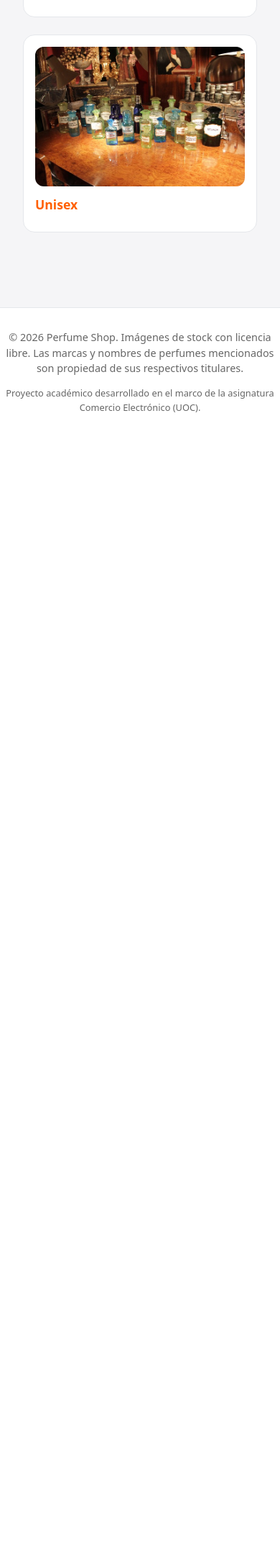
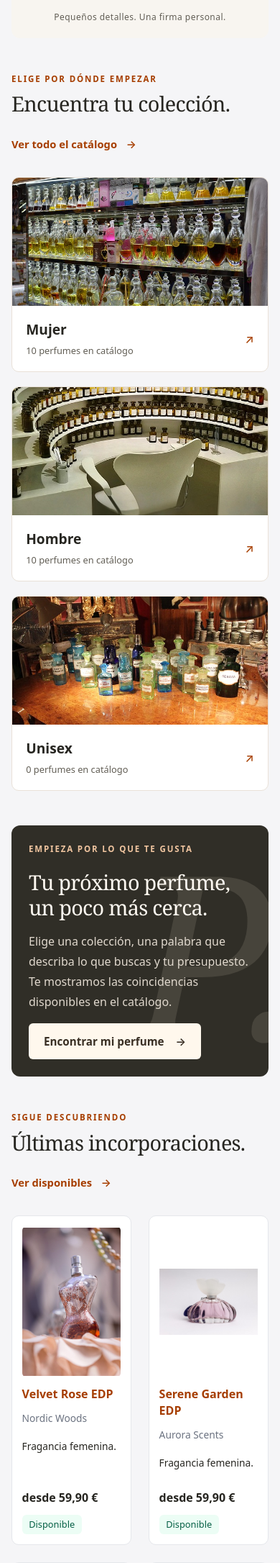
Before and after one commit to Rpfdeveloper/comercio-electronico, a PHP site: page / in a window 390 px wide. Shown: the part 1006-3178 px from the top of the page at 72% size. Before the commit the page ends 1579 px from the top, so only its background shows below. Run offline with PHP 8.4, Linux system fonts and the light colour scheme; data comes from the database, SQL or seed files in the repository.

Commit message:
Renueva la portada y añade descubrimiento guiado de perfumes

```diff
--- /dev/null
+++ b/tienda/public/css/storefront.css
@@ -0,0 +1,79 @@
+/* Mejora progresiva: contenido y navegación independientes de JavaScript. */
+:root { --store-ink:#272621; --store-muted:#625e55; --store-paper:#f8f5f0; --store-accent:#a63e00; }
+.skip-link { position:fixed; left:1rem; top:1rem; z-index:1100; padding:1rem; background:#fff; color:#272621; transform:translateY(-180%); }
+.skip-link:focus { transform:translateY(0); outline:3px solid #a63e00; }
+:where(a,button,input,select,summary):focus-visible { outline:3px solid #2563eb; outline-offset:4px; }
+#main-content:focus { outline:none; }
+.header-bar { padding:.8rem 1rem; }
+.header-left { gap:1rem; flex-wrap:wrap; }
+.shop-title { margin:0; white-space:nowrap; letter-spacing:-.04em; font-size:1.55rem; }
+.shop-title-link { color:var(--store-ink); }
+.header-actions { gap:.8rem; }
+.main-menu { gap:.1rem; }
+#menu a { min-height:44px; display:inline-flex; align-items:center; color:#554b42; padding:.4rem .65rem; }
+.storefront { color:var(--store-ink); }
+.storefront a { color:var(--store-accent); }
+.storefront .btn,.storefront button { background:var(--store-accent); color:#fff; border-radius:6px; min-height:48px; padding:.8rem 1.25rem; gap:1rem; }
+.storefront .btn:hover,.storefront button:hover { background:#803000; box-shadow:none; }
+.storefront .btn:active { transform:none; }
+.store-eyebrow { font-size:.72rem; font-weight:700; letter-spacing:.16em; line-height:1.6; color:var(--store-accent); margin:0 0 1.2rem; }
+.store-hero { display:grid; grid-template-columns:1.05fr 1fr; gap:2.5rem; align-items:center; background:var(--store-paper); padding:clamp(1.25rem,4vw,3.5rem); border-radius:12px; }
+.store-hero h1,.discovery-intro h1 { font-family:Georgia,'Times New Roman',serif; font-weight:400; font-size:clamp(2.8rem,5vw,4.5rem); line-height:1.05; letter-spacing:-.045em; margin:0 0 1.5rem; }
+.store-hero h1 em { color:var(--store-accent); font-weight:400; }
+.store-lead { color:var(--store-muted); font-size:1.05rem; line-height:1.75; max-width:46ch; }
+.store-actions { display:flex; align-items:center; flex-wrap:wrap; gap:1.25rem; margin:1.75rem 0 1.5rem; }
+.store-text-link { display:inline-flex; align-items:center; gap:.8rem; min-height:44px; font-size:.92rem; font-weight:600; }
+.store-caption { font-size:.82rem; color:var(--store-muted); line-height:1.65; }
+.store-hero-image { margin:0; min-width:0; }
+.store-hero-image img { display:block; width:100%; height:auto; aspect-ratio:4/5; object-fit:cover; border-radius:45% 45% 10px 10px; }
+.store-hero-image figcaption { text-align:center; color:var(--store-muted); font-size:.75rem; letter-spacing:.04em; margin-top:1rem; }
+.store-section { margin:4rem 0; }
+.store-section-heading { display:flex; justify-content:space-between; align-items:end; gap:1rem; margin-bottom:1.5rem; flex-wrap:wrap; }
+.store-section-heading .store-eyebrow { margin-bottom:.5rem; }
+.store-section h2,.store-discovery h2 { font-family:Georgia,'Times New Roman',serif; font-size:clamp(1.8rem,3vw,2.5rem); font-weight:400; letter-spacing:-.025em; line-height:1.2; margin:0; }
+.store-collections { display:grid; grid-template-columns:repeat(3,minmax(0,1fr)); gap:1.25rem; }
+.store-collection { display:block; background:#fff; border:1px solid #e9e1d8; border-radius:10px; overflow:hidden; min-width:0; }
+.store-collection:hover { text-decoration:none; border-color:var(--store-accent); }
+.store-collection img { display:block; width:100%; height:auto; aspect-ratio:16/10; object-fit:cover; }
+.store-collection-copy { display:flex; align-items:center; justify-content:space-between; gap:1rem; padding:1.2rem; }
+.store-collection-copy strong { display:block; color:var(--store-ink); font-size:1.2rem; }
+.store-collection-copy small { display:block; font-size:.8rem; color:var(--store-muted); margin-top:.3rem; }
+.store-discovery { position:relative; overflow:hidden; border-radius:12px; padding:clamp(1.5rem,5vw,3.5rem); background:#302e27; color:#fffaf2; }
+.store-discovery .store-eyebrow { color:#efc49f; }
+.store-discovery h2 { position:relative; z-index:1; }
+.store-discovery p:not(.store-eyebrow) { color:#e0d8cd; max-width:52ch; line-height:1.75; position:relative; z-index:1; }
+.store-discovery .btn { position:relative; z-index:1; background:#fff8ed; color:#392f24; }
+.store-discovery .btn:hover { background:#f2dfc5; }
+.store-discovery-mark { position:absolute; right:3%; top:-1.5rem; font:italic 24rem/1 Georgia,serif; color:#47443b; pointer-events:none; }
+.store-product-grid { grid-template-columns:repeat(4,minmax(0,1fr)); }
+.store-product-grid .card { border-radius:10px; padding:.85rem; box-shadow:none; }
+.store-product-grid .card img { border-radius:6px; }
+.store-product-grid .card h3 { font-size:1rem; line-height:1.45; }
+.store-product-grid .card p { font-size:.86rem; }
+.store-product-grid .price { color:var(--store-ink); padding-top:.75rem; }
+.discovery-intro { padding:1.5rem 0; max-width:760px; }
+.discovery-intro h1 { font-size:clamp(2.4rem,5vw,3.8rem); }
+.discovery-form { container-type:inline-size; display:grid; grid-template-columns:repeat(3,minmax(0,1fr)); gap:1.5rem; padding:2rem; border:1px solid #e9e1d8; border-radius:12px; background:var(--store-paper); }
+.discovery-form label { display:block; font-size:.9rem; font-weight:600; margin-bottom:.75rem; }
+.discovery-form label span { display:block; color:var(--store-accent); font-size:.75rem; margin-bottom:.4rem; }
+.discovery-form input,.discovery-form select { min-height:48px; width:100%; border:1px solid #8d887e; border-radius:6px; padding:.75rem; }
+.discovery-form small { display:block; font-size:.78rem; line-height:1.6; color:var(--store-muted); margin-top:.55rem; }
+.discovery-submit { grid-column:1/-1; display:flex; align-items:center; gap:1.5rem; flex-wrap:wrap; }
+.discovery-submit a { display:inline-flex; align-items:center; min-height:44px; }
+.discovery-empty { padding:2rem; background:var(--store-paper); border:1px solid #e9e1d8; border-radius:10px; }
+.discovery-empty p { max-width:55ch; }
+.discovery-explanation { margin:2rem 0; padding:1.25rem 0; border-top:1px solid #ddd4c7; }
+.discovery-explanation summary { cursor:pointer; min-height:44px; padding:.6rem 0; font-weight:600; }
+.discovery-explanation p { color:var(--store-muted); max-width:80ch; line-height:1.75; }
+.store-footer { background:var(--store-paper); text-align:left; color:var(--store-muted); }
+.store-footer-grid { display:grid; grid-template-columns:1.2fr .8fr 1fr; gap:2rem; padding-block:2.5rem; }
+.store-footer-brand { font-size:1.45rem; font-weight:700; color:var(--store-ink); letter-spacing:-.04em; margin:0; }
+.store-footer h2 { font-size:1rem; color:var(--store-ink); margin:0; }
+.store-footer nav { display:flex; flex-direction:column; align-items:flex-start; }
+.store-footer nav a { display:inline-flex; align-items:center; min-height:44px; color:var(--store-accent); }
+.store-footer-bottom { display:flex; flex-wrap:wrap; justify-content:space-between; gap:.3rem 2rem; border-top:1px solid #e0d8cc; font-size:.75rem; padding-block:1rem; }
+@container (width < 34rem) { .discovery-submit { flex-direction:column; align-items:stretch; gap:.5rem; } .discovery-submit a { justify-content:center; } }
+@media(max-width:900px) { .store-hero { gap:1.5rem; } .store-product-grid { grid-template-columns:repeat(2,minmax(0,1fr)); } .discovery-form { grid-template-columns:1fr; padding:1.5rem; } .header-bar { flex-wrap:wrap; } }
+@media(max-width:640px) { .store-hero { grid-template-columns:1fr; } .store-hero-image img { aspect-ratio:4/3; border-radius:9px; } .store-collections,.store-footer-grid { grid-template-columns:1fr; } .store-section { margin:3rem 0; } .store-discovery-mark { right:-3rem; top:1rem; font-size:20rem; } .store-footer-grid { gap:1.5rem; } .store-collection img { aspect-ratio:2/1; } }
+@media(max-width:380px) { .store-product-grid { grid-template-columns:1fr; } .store-actions { align-items:stretch; flex-direction:column; gap:.5rem; } .store-actions .store-text-link { justify-content:center; } .store-hero h1 { font-size:2.55rem; } }
+@media(prefers-reduced-motion:reduce) { *,*::before,*::after { animation:none!important; transition:none!important; scroll-behavior:auto!important; } .card:hover,.btn:hover,button:hover,.cart-button:hover { transform:none; } }
--- a/tienda/public/includes/catalog-page.php
+++ b/tienda/public/includes/catalog-page.php
@@ -20,7 +20,7 @@ try {
     if ($filters['marca'] !== '' && !in_array($filters['marca'], array_column($brands, 'slug'), true)) {
         throw new OutOfBoundsException('Marca no encontrada.');
     }
-    if ($categoryPage) { $title = $category['nombre']; }
+    if ($categoryPage) { $title = category_label($category['nombre']); }
     $result = catalog_results(db(), $filters);
 } catch (InvalidArgumentException $e) {
     http_response_code(422); $error = $e->getMessage();
@@ -46,12 +46,12 @@ require __DIR__ . '/header.php';
       <?php else: ?>
         <div><label for="catalog-category">Categoría</label><select id="catalog-category" name="c">
           <option value="">Todas las categorías</option>
-          <?php foreach ($categories as $item): ?><option value="<?= h($item['slug']) ?>" <?= $filters['c'] === $item['slug'] ? 'selected' : '' ?>><?= h($item['nombre']) ?></option><?php endforeach; ?>
+          <?php foreach ($categories as $item): ?><option value="<?= h($item['slug']) ?>" <?= $filters['c'] === $item['slug'] ? 'selected' : '' ?>><?= h(category_label($item['nombre'])) ?></option><?php endforeach; ?>
         </select></div>
       <?php endif; ?>
       <div><label for="catalog-brand">Marca</label><select id="catalog-brand" name="marca">
         <option value="">Todas las marcas</option>
-        <?php foreach ($brands as $item): ?><option value="<?= h($item['slug']) ?>" <?= $filters['marca'] === $item['slug'] ? 'selected' : '' ?>><?= h($item['nombre']) ?></option><?php endforeach; ?>
+        <?php foreach ($brands as $item): ?><option value="<?= h($item['slug']) ?>" <?= $filters['marca'] === $item['slug'] ? 'selected' : '' ?>><?= h(category_label($item['nombre'])) ?></option><?php endforeach; ?>
       </select></div>
       <div><label for="catalog-min">Precio mínimo (€)</label><input id="catalog-min" name="min" type="text" inputmode="decimal" value="<?= h($filters['min']) ?>" placeholder="0,00"></div>
       <div><label for="catalog-max">Precio máximo (€)</label><input id="catalog-max" name="max" type="text" inputmode="decimal" value="<?= h($filters['max']) ?>" placeholder="Sin límite"></div>
--- a/tienda/public/includes/footer.php
+++ b/tienda/public/includes/footer.php
@@ -1,21 +1,12 @@
     </main>
-
-    <!-- Pie de página con créditos y contexto académico -->
-    <footer class="container"
-            style="text-align:center; margin-top:2rem; padding:1rem 0;
-                   border-top:1px solid #e5e7eb; color:#666; font-size:0.9rem;">
-        <p>
-            &copy; <?= date('Y') ?> <?= h(APP_NAME) ?>.
-            Imágenes de stock con licencia libre.
-            Las marcas y nombres de perfumes mencionados son propiedad de sus respectivos titulares.
-        </p>
-        <p style="font-size:0.8rem; margin-top:0.5rem;">
-            Proyecto académico desarrollado en el marco de la asignatura
-            <em>Comercio Electrónico (UOC)</em>.
-        </p>
+    <footer class="store-footer">
+      <div class="container store-footer-grid">
+        <div><p class="store-footer-brand"><?= h(APP_NAME) ?></p><p>Encuentra una fragancia que hable de ti.</p><p class="store-caption">Proyecto en desarrollo. No admite pagos reales.</p></div>
+        <nav aria-label="Enlaces de la tienda"><a href="<?= h(url('catalogo.php')) ?>">Explorar catálogo</a><a href="<?= h(url('descubrir.php')) ?>">Encuentra tu perfume</a><a href="<?= h(url('cuenta.php')) ?>">Mi cuenta</a></nav>
+        <section id="contacto" aria-labelledby="contact-title"><h2 id="contact-title">Contacto próximamente</h2><p>Estamos preparando nuestro canal de atención.</p></section>
+      </div>
+      <div class="container store-footer-bottom"><p>&copy; <?= date('Y') ?> <?= h(APP_NAME) ?> · Proyecto académico de Comercio Electrónico.</p><p>Imágenes del catálogo conservadas del proyecto original.</p></div>
     </footer>
-
-    <!-- JavaScript principal de la tienda -->
-    <script src="<?= asset('js/main.js?v=1.4') ?>"></script>
+    <script src="<?= asset('js/main.js?v=1.4') ?>" defer></script>
   </body>
 </html>
--- a/tienda/public/includes/header.php
+++ b/tienda/public/includes/header.php
@@ -26,12 +26,16 @@ if (!empty($_SESSION['cart']) && is_array($_SESSION['cart'])) {
 <head>
   <meta charset="utf-8">
   <meta name="viewport" content="width=device-width, initial-scale=1">
-  <title><?= h(APP_NAME) ?></title>
+  <title><?= isset($pageTitle) ? h($pageTitle) . ' · ' : '' ?><?= h(APP_NAME) ?></title>
+  <meta name="description" content="<?= h($pageDescription ?? 'Explora las colecciones y el catálogo de Perfume Shop. Proyecto en desarrollo.') ?>">
+  <meta name="theme-color" content="#f8f5f0">
 
   <!-- Hoja de estilos principal de la tienda -->
   <link rel="stylesheet" href="<?= asset('css/style.css?v=1.4') ?>">
+  <link rel="stylesheet" href="<?= asset('css/storefront.css?v=1.0') ?>">
 </head>
 <body>
+<a class="skip-link" href="#main-content">Saltar al contenido</a>
 
 <!-- HEADER PRINCIPAL -->
 <header class="header-sticky">
@@ -41,18 +45,19 @@ if (!empty($_SESSION['cart']) && is_array($_SESSION['cart'])) {
     <div class="header-left">
 
       <!-- Título / Logo -->
-      <h1 class="shop-title">
+      <p class="shop-title">
         <a href="<?= url('/') ?>" class="shop-title-link">
           <?= h(APP_NAME) ?>
         </a>
-      </h1>
+      </p>
 
       <!-- Menú de categorías -->
       <nav id="menu" class="main-menu" aria-label="Navegación principal">
         <a href="<?= url('catalogo.php') ?>">Catálogo</a>
+        <a href="<?= url('descubrir.php') ?>">Encuentra tu perfume</a>
         <?php foreach ($menuCategorias as $c): ?>
           <a href="<?= url('categoria.php?c=' . rawurlencode($c['slug'])) ?>">
-            <?= h($c['nombre']) ?>
+            <?= h(category_label($c['nombre'])) ?>
           </a>
         <?php endforeach; ?>
       </nav>
@@ -77,4 +82,4 @@ if (!empty($_SESSION['cart']) && is_array($_SESSION['cart'])) {
 </header>
 
 <!-- Contenedor principal -->
-<main class="container">
+<main id="main-content" class="container" tabindex="-1">
--- /dev/null
+++ b/tienda/public/includes/product-card.php
@@ -0,0 +1,11 @@
+<?php // $product procede de catalog_results; compartido por portada y guía. ?>
+<article class="card catalog-product">
+  <a href="<?= h(url('producto.php?p=' . rawurlencode($product['slug']))) ?>">
+    <?php if ($product['imagen_principal']): ?><img loading="lazy" decoding="async" width="640" height="427" src="<?= h($product['imagen_principal']) ?>" alt="<?= h($product['nombre']) ?>"><?php endif; ?>
+    <h3><?= h($product['nombre']) ?></h3>
+  </a>
+  <p class="catalog-brand"><?= h($product['marca']) ?></p>
+  <p><?= h($product['descripcion_corta'] ?? '') ?></p>
+  <?php if ($product['precio_desde'] !== null): ?><div class="price">desde <?= money_eur((float)$product['precio_desde']) ?></div><?php endif; ?>
+  <span class="catalog-availability <?= $product['disponible'] ? 'available' : '' ?>"><?= $product['disponible'] ? 'Disponible' : 'Agotado' ?></span>
+</article>
--- a/tienda/public/index.php
+++ b/tienda/public/index.php
@@ -1,46 +1,61 @@
 <?php
-require_once __DIR__ . '/../config/init.php';      // Configuración + sesión
-require_once __DIR__ . '/includes/header.php';     // Cabecera común
-
-// Obtener categorías activas ordenadas por posición y nombre
-$stmt = db()->query(
-    "SELECT nombre, slug, imagen_url
-     FROM categoria
-     WHERE activa = 1
-     ORDER BY orden, nombre"
-);
-$cats = $stmt->fetchAll();
+require_once __DIR__ . '/../config/init.php';
+require_once __DIR__ . '/../src/lib/catalog.php';
+$pageTitle = 'Tu esencia, a tu manera';
+$pageDescription = 'Explora el catálogo de Perfume Shop y encuentra fragancias por colección, descripción y presupuesto.';
+$cats = db()->query('SELECT c.nombre, c.slug, c.imagen_url, COUNT(p.id) AS productos
+    FROM categoria c LEFT JOIN producto p ON p.id_categoria = c.id AND p.activo = 1
+    WHERE c.activa = 1 GROUP BY c.id, c.nombre, c.slug, c.imagen_url, c.orden
+    ORDER BY c.orden, c.nombre')->fetchAll();
+$featured = catalog_results(db(), catalog_filters(['stock' => '1', 'orden' => 'recientes']));
+require __DIR__ . '/includes/header.php';
 ?>
-
-<section class="container" style="margin-top:2rem;">
-  <div class="catalog-summary"><h2>Explora nuestras fragancias</h2>
-    <a class="btn" href="<?= url('catalogo.php') ?>">Ver todos los perfumes</a></div>
-
-  <div class="grid">
-    <?php foreach ($cats as $c): ?>
-      <article class="card">
-
-        <!-- Enlace a la página de productos de la categoría -->
-        <a href="categoria.php?c=<?= h($c['slug']) ?>">
-
-          <!-- Imagen de categoría (si existe en la BD) -->
-          <?php if (!empty($c['imagen_url'])): ?>
-            <img
-              src="<?= h($c['imagen_url']) ?>"
-              alt="<?= h($c['nombre']) ?>"
-              style="width:100%;height:auto;"
-            >
-          <?php endif; ?>
-
-          <!-- Nombre visible de la categoría -->
-          <h3><?= h($c['nombre']) ?></h3>
-
+<div class="storefront">
+  <section class="store-hero" aria-labelledby="home-title">
+    <div class="store-hero-copy">
+      <p class="store-eyebrow">EL ARTE DE ENCONTRAR TU FRAGANCIA</p>
+      <h1 id="home-title">Tu esencia,<br><em>a tu manera.</em></h1>
+      <p class="store-lead">Hay perfumes que acompañan un momento. Y otros que se quedan contigo. Empieza a descubrir el tuyo.</p>
+      <div class="store-actions">
+        <a class="btn" href="<?= h(url('catalogo.php')) ?>">Explorar perfumes <span aria-hidden="true">↗</span></a>
+        <a class="store-text-link" href="<?= h(url('descubrir.php')) ?>">Ayúdame a elegir <span aria-hidden="true">→</span></a>
+      </div>
+      <p class="store-caption">Colecciones para descubrir, a tu ritmo.</p>
+    </div>
+    <figure class="store-hero-image">
+      <img src="<?= h(asset('img/products/Mujer/aurora-blossom-edp.jpg')) ?>" width="640" height="427" fetchpriority="high" alt="Frasco de perfume junto a flores en tonos suaves">
+      <figcaption>Pequeños detalles. Una firma personal.</figcaption>
+    </figure>
+  </section>
+  <section class="store-section" aria-labelledby="collections-title">
+    <div class="store-section-heading"><div><p class="store-eyebrow">ELIGE POR DÓNDE EMPEZAR</p><h2 id="collections-title">Encuentra tu colección.</h2></div><a class="store-text-link" href="<?= h(url('catalogo.php')) ?>">Ver todo el catálogo <span aria-hidden="true">→</span></a></div>
+    <div class="store-collections">
+      <?php foreach ($cats as $c): ?>
+        <a class="store-collection" href="<?= h(url('categoria.php?c=' . rawurlencode($c['slug']))) ?>">
+          <?php if ($c['imagen_url']): ?><img src="<?= h($c['imagen_url']) ?>" loading="lazy" decoding="async" width="640" height="427" alt=""><?php endif; ?>
+          <span class="store-collection-copy"><span><strong><?= h(category_label($c['nombre'])) ?></strong><small><?= (int)$c['productos'] ?> <?= (int)$c['productos'] === 1 ? 'perfume en catálogo' : 'perfumes en catálogo' ?></small></span><span aria-hidden="true">↗</span></span>
         </a>
-
-      </article>
-    <?php endforeach; ?>
-  </div>
-
-</section>
-
-<?php require_once __DIR__ . '/includes/footer.php'; ?>
+      <?php endforeach; ?>
+    </div>
+    <?php if (!$cats): ?><p class="message-box">Estamos preparando las colecciones. Vuelve a visitarnos pronto.</p><?php endif; ?>
+  </section>
+  <section class="store-discovery" aria-labelledby="discovery-title">
+    <p class="store-eyebrow">EMPIEZA POR LO QUE TE GUSTA</p>
+    <h2 id="discovery-title">Tu próximo perfume,<br>un poco más cerca.</h2>
+    <p>Elige una colección, una palabra que describa lo que buscas y tu presupuesto. Te mostramos las coincidencias disponibles en el catálogo.</p>
+    <a class="btn" href="<?= h(url('descubrir.php')) ?>">Encontrar mi perfume <span aria-hidden="true">→</span></a>
+    <span class="store-discovery-mark" aria-hidden="true">P.</span>
+  </section>
+  <section class="store-section" aria-labelledby="latest-title">
+    <div class="store-section-heading"><div><p class="store-eyebrow">SIGUE DESCUBRIENDO</p><h2 id="latest-title">Últimas incorporaciones.</h2></div><a class="store-text-link" href="<?= h(url('catalogo.php?stock=1&orden=recientes')) ?>">Ver disponibles <span aria-hidden="true">→</span></a></div>
+    <?php if ($featured['products']): ?>
+      <div class="grid store-product-grid">
+        <?php foreach (array_slice($featured['products'], 0, 4) as $product): ?>
+          <?php require __DIR__ . '/includes/product-card.php'; ?>
+        <?php endforeach; ?>
+      </div>
+      <p class="store-caption">Precio desde la capacidad más económica disponible. Consulta las opciones en cada ficha.</p>
+    <?php else: ?><p class="message-box">Ahora mismo no hay perfumes disponibles. Puedes seguir explorando las colecciones.</p><?php endif; ?>
+  </section>
+</div>
+<?php require __DIR__ . '/includes/footer.php'; ?>
--- a/tienda/src/lib/catalog.php
+++ b/tienda/src/lib/catalog.php
@@ -47,7 +47,7 @@ function catalog_orders(): array
 // Un producto con variantes inactivas nunca se vende como producto base.
 function catalog_source(): string
 {
-    return "SELECT p.id, p.nombre, p.slug, p.descripcion_corta, p.imagen_principal,
+    return "SELECT p.id, p.nombre, p.slug, p.descripcion_corta, p.descripcion_larga, p.imagen_principal,
         p.created_at, c.slug AS categoria_slug, m.slug AS marca_slug, m.nombre AS marca,
         CASE WHEN v.total IS NULL THEN CASE WHEN p.precio_oferta > 0 THEN p.precio_oferta ELSE p.precio END
              ELSE COALESCE(v.precio_disponible, v.precio_activo) END AS precio_desde,
@@ -75,8 +75,8 @@ function catalog_results(PDO $pdo, array $filters): array
     if ($filters['q'] !== '') {
         // El usuario busca caracteres literales, incluidos %, _ y el propio escape.
         $term = '%' . strtr($filters['q'], ['!' => '!!', '%' => '!%', '_' => '!_']) . '%';
-        $where[] = "(nombre LIKE ? ESCAPE '!' OR descripcion_corta LIKE ? ESCAPE '!' OR marca LIKE ? ESCAPE '!')";
-        array_push($params, $term, $term, $term);
+        $where[] = "(nombre LIKE ? ESCAPE '!' OR descripcion_corta LIKE ? ESCAPE '!' OR descripcion_larga LIKE ? ESCAPE '!' OR marca LIKE ? ESCAPE '!')";
+        array_push($params, $term, $term, $term, $term);
     }
     foreach (['min' => '>=', 'max' => '<='] as $key => $operator) {
         if ($filters[$key] !== '') { $where[] = "precio_desde $operator ?"; $params[] = $filters[$key]; }
--- a/tienda/src/lib/helpers.php
+++ b/tienda/src/lib/helpers.php
@@ -21,3 +21,8 @@ function asset(string $path): string {
 function money_eur(float $amount): string {
     return number_format($amount, 2, ',', '.') . ' €';
 }
+
+// Traducción de las etiquetas originales; conserva nombres personalizados.
+function category_label(string $name): string {
+    return ['Women Perfumes' => 'Mujer', 'Men Perfumes' => 'Hombre'][$name] ?? $name;
+}
```
Also changed, not shown: docs/CATALOGO.md (+1 -1 lines), docs/DESCUBRIMIENTO.md (added, +51 -0 lines), docs/HOJA_DE_RUTA.md (+3 -0 lines), docs/PROGRESO.md (+14 -0 lines), tests/storefront.php (added, +101 -0 lines), tests/support.php (+1 -1 lines), tienda/public/descubrir.php (added, +59 -0 lines), .github/workflows/tienda-tests.yml, README.md, tests/README.md.
